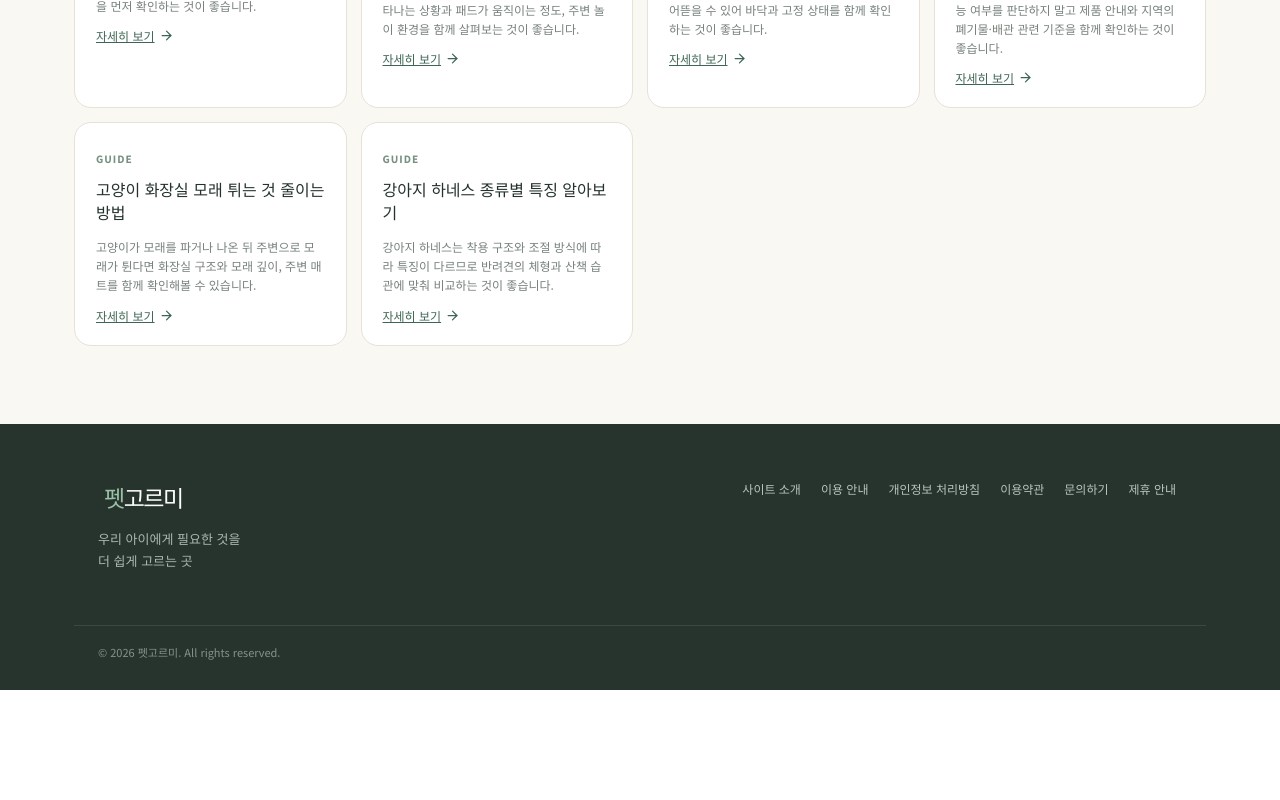
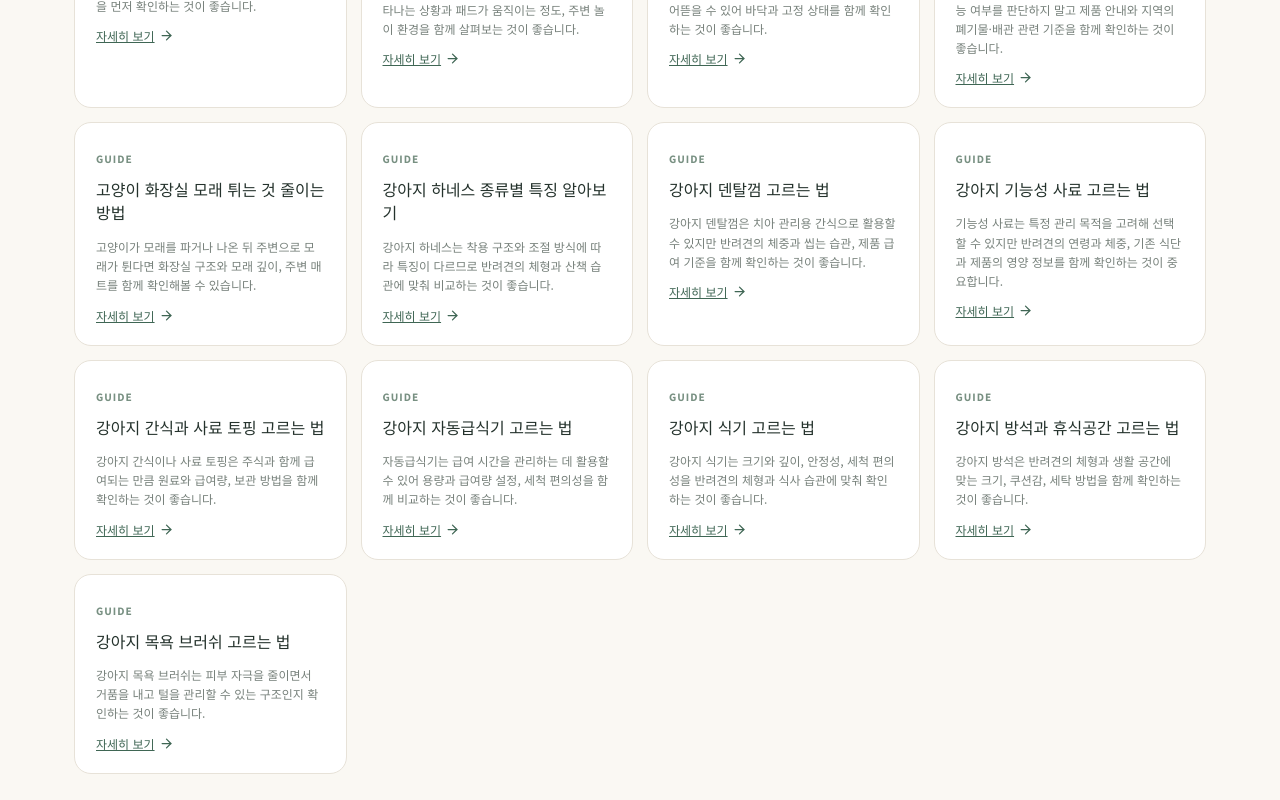
Before and after one commit to hosi4242/petgoreumi, a React (Vite) app: page / in a window 1280 px wide. Shown: the part 5660-6460 px from the top of the page. Before the commit the page ends 6350 px from the top, so only its background shows below. Built offline with nearby package versions, Linux system fonts and the light colour scheme.

Commit message:
반려생활 정보와 신규 강아지 상품 연결 가이드 추가

```diff
--- a/src/data.ts
+++ b/src/data.ts
@@ -101,5 +101,13 @@ export const guides = [
  ['강아지 배변패드 모서리 들뜸 줄이는 방법','배변패드 모서리가 들리면 강아지가 밟거나 물어뜯을 수 있어 바닥과 고정 상태를 함께 확인하는 것이 좋습니다.',['바닥의 먼지와 물기를 먼저 제거하기','고정용 배변판이나 논슬립 매트 활용하기','패드 교체 후 위치와 모서리 상태 확인하기'],'패드 모서리가 들뜨는 경우에는 바닥에 먼지나 물기가 없는지 먼저 확인하세요. 패드 자체가 얇거나 바닥과 마찰이 적다면 고정용 배변판이나 논슬립 매트를 함께 사용하는 방법을 고려할 수 있습니다. 교체할 때마다 패드가 한쪽으로 밀리지 않았는지 확인하고, 강아지가 모서리를 반복해서 건드린다면 주변 환경도 함께 살펴보세요.','배변패드 모서리가 자꾸 올라오면 어떻게 하나요? 바닥 상태를 확인한 뒤 패드 고정용 제품을 활용하고 교체 후 모서리가 평평하게 놓였는지 확인하세요.','배변패드는 흡수력뿐 아니라 사용 중 모서리가 들뜨지 않고 안정적으로 유지되는지도 확인하는 것이 좋습니다.'] as const,
  ['고양이 모래 변기에 버려도 되는지 확인하는 법','고양이 모래는 제품 종류만으로 변기 배출 가능 여부를 판단하지 말고 제품 안내와 지역의 폐기물·배관 관련 기준을 함께 확인하는 것이 좋습니다.',['제품 포장지의 폐기 안내 확인하기','사용한 모래의 재질과 배변물 포함 여부 확인하기','변기 배출 전 지역과 배관 조건 확인하기'],'고양이 모래를 변기에 버릴 수 있는지는 제품마다 안내가 다를 수 있습니다. 물에 잘 풀린다고 표시된 제품이라도 사용량이나 배관 환경에 따라 문제가 생길 수 있으므로 제품 설명을 먼저 확인하세요. 특히 배변물이 섞인 모래는 위생과 폐기물 처리 기준까지 함께 고려하고, 확실하지 않다면 변기에 임의로 버리지 않는 것이 안전합니다.','두부모래는 변기에 버려도 되나요? 제품마다 처리 방법이 다를 수 있으므로 포장지의 폐기 안내와 지역 기준을 먼저 확인하세요.','고양이 모래는 재질 이름만 보고 변기 배출 여부를 판단하지 말고 제품 안내와 지역 기준을 함께 확인하세요.'] as const,
  ['고양이 화장실 모래 튀는 것 줄이는 방법','고양이가 모래를 파거나 나온 뒤 주변으로 모래가 튄다면 화장실 구조와 모래 깊이, 주변 매트를 함께 확인해볼 수 있습니다.',['화장실 출입구와 구조 확인하기','모래 깊이를 제품·고양이 습관에 맞게 관리하기','화장실 앞 모래매트 활용하기'],'모래가 주변으로 많이 튄다면 화장실의 출입구 구조와 높이부터 살펴보세요. 고양이가 모래를 파고 덮는 과정에서 튀는 양은 화장실 형태와 사용 습관에 따라 달라질 수 있습니다. 화장실 앞에 모래매트를 두면 발에 묻어 나오는 모래를 줄이는 데 도움이 될 수 있고, 청소하기 쉬운 위치에 설치하면 관리도 편해집니다.','고양이 모래가 너무 많이 튀는데 어떻게 하나요? 화장실 구조와 출입구를 확인하고 앞쪽에 모래매트를 사용하는 방법을 고려해보세요.','고양이 화장실 주변의 모래는 화장실 구조, 모래 관리, 주변 매트를 함께 점검하면 관리 부담을 줄이는 데 도움이 됩니다.'] as const,
- ['강아지 하네스 종류별 특징 알아보기','강아지 하네스는 착용 구조와 조절 방식에 따라 특징이 다르므로 반려견의 체형과 산책 습관에 맞춰 비교하는 것이 좋습니다.',['착용 구조와 조절 범위 확인하기','가슴과 목 주변의 착용 방식 확인하기','산책 습관과 리드줄 연결 위치 비교하기'],'하네스는 제품마다 가슴을 감싸는 방식과 버클 위치, 조절 범위가 다릅니다. 따라서 단순히 종류 이름만 보고 선택하기보다 반려견의 체형과 산책 습관에 맞는지 확인하세요. 착용 후에는 움직임을 방해하지 않는지 살펴보고 리드줄 연결부와 버클이 제대로 고정되는지도 확인하는 것이 좋습니다.','강아지 하네스 종류는 어떻게 비교하나요? 착용 구조, 조절 범위, 리드줄 연결 위치와 반려견의 체형을 함께 비교하면 선택하기 쉽습니다.','강아지 하네스는 종류 이름보다 실제 착용 구조와 체형, 산책 습관에 맞는 조절 범위를 확인하는 것이 중요합니다.'] as const,
+ ['강아지 하네스 종류별 특징 알아보기','강아지 하네스는 착용 구조와 조절 방식에 따라 특징이 다르므로 반려견의 체형과 산책 습관에 맞춰 비교하는 것이 좋습니다.',['착용 구조와 조절 범위 확인하기','가슴과 목 주변의 착용 방식 확인하기','산책 습관과 리드줄 연결 위치 비교하기'],'하네스는 제품마다 가슴을 감싸는 방식과 버클 위치, 조절 범위가 다릅니다. 따라서 단순히 종류 이름만 보고 선택하기보다 반려견의 체형과 산책 습관에 맞는지 확인하세요. 착용 후에는 움직임을 방해하지 않는지 살펴보고 리드줄 연결부와 버클이 제대로 고정되는지도 확인하는 것이 좋습니다.','강아지 하네스 종류는 어떻게 비교하나요? 착용 구조, 조절 범위, 리드줄 연결 위치와 반려견의 체형을 함께 비교하면 선택하기 쉽습니다.','강아지 하네스는 종류 이름보다 실제 착용 구조와 체형, 산책 습관에 맞는 조절 범위를 확인하는 것이 중요합니다.'] as const,,
+ ['강아지 덴탈껌 고르는 법','강아지 덴탈껌은 치아 관리용 간식으로 활용할 수 있지만 반려견의 체중과 씹는 습관, 제품 급여 기준을 함께 확인하는 것이 좋습니다.',['반려견 체중에 맞는 제품 크기 확인하기','하루 급여량과 급여 방법 확인하기','단단함과 씹는 습관이 맞는지 확인하기'],'덴탈껌은 제품마다 크기와 형태, 권장 급여량이 다릅니다. 치아 관리에 활용하려는 경우에도 기존 간식과 전체 급여량을 함께 고려하고, 반려견이 너무 큰 조각을 삼키지 않도록 제품 안내에 맞춰 급여하는 것이 좋습니다.','덴탈껌은 아무 제품이나 사용하면 되나요? 반려견의 체중과 씹는 습관, 제품별 급여 기준을 먼저 확인하세요.','덴탈껌은 치아 관리 목적뿐 아니라 크기와 급여량, 씹는 습관까지 함께 비교하는 것이 좋습니다.'] as const,
+ ['강아지 기능성 사료 고르는 법','기능성 사료는 특정 관리 목적을 고려해 선택할 수 있지만 반려견의 연령과 체중, 기존 식단과 제품의 영양 정보를 함께 확인하는 것이 중요합니다.',['연령과 체중에 맞는 급여량 확인하기','원료와 영양 성분 비교하기','기존 사료에서 변경할 때 급여 전환 방법 확인하기'],'기능성 사료를 비교할 때는 제품 이름의 기능성 표현만 보기보다 실제 원료와 영양 성분, 급여 기준을 확인하는 것이 좋습니다. 기존 사료를 바꾸는 경우에는 제품 안내에 따라 급여량과 전환 방법을 살펴보고, 특정 건강 문제를 관리하려는 경우에는 수의사 상담이 필요한지 함께 확인하세요.','기능성 사료는 일반 사료보다 무조건 좋은가요? 목적과 반려견의 상태, 제품 성분과 급여 기준이 다르므로 필요한 관리 목적에 맞춰 비교하세요.','기능성 사료는 특정 목적만 보고 고르기보다 반려견의 상태와 영양 성분, 급여 기준을 함께 확인하세요.'] as const,
+ ['강아지 간식과 사료 토핑 고르는 법','강아지 간식이나 사료 토핑은 주식과 함께 급여되는 만큼 원료와 급여량, 보관 방법을 함께 확인하는 것이 좋습니다.',['반려견 체중에 맞는 급여량 확인하기','원료와 알레르기 유발 가능 원료 확인하기','개봉 후 보관과 급여 방법 확인하기'],'간식과 토핑을 선택할 때는 맛이나 형태뿐 아니라 하루 전체 섭취량을 함께 고려하는 것이 좋습니다. 특히 사료 토핑용 제품은 주식의 일부를 대체하는지 단순 기호성 보조인지 제품 안내를 확인하고, 기존 간식과 중복되지 않도록 급여량을 조절하세요.','사료를 잘 먹지 않을 때 토핑을 계속 사용해도 되나요? 제품의 급여 기준과 반려견의 전체 식단을 확인하고, 식욕 저하가 지속되면 원인을 확인하는 것이 좋습니다.','간식과 토핑은 기호성뿐 아니라 전체 급여량과 원료, 보관 방법까지 함께 확인하는 것이 좋습니다.'] as const,
+ ['강아지 자동급식기 고르는 법','자동급식기는 급여 시간을 관리하는 데 활용할 수 있어 용량과 급여량 설정, 세척 편의성을 함께 비교하는 것이 좋습니다.',['하루 급여량에 맞는 용량 확인하기','급여 시간과 횟수 설정 방식 확인하기','분리 세척과 사료 보관 구조 확인하기'],'자동급식기를 고를 때는 단순히 용량만 비교하기보다 한 번에 나오는 양을 얼마나 세밀하게 설정할 수 있는지, 원하는 시간에 반복 급여가 가능한지 확인하세요. 사료통과 급여부를 분리해 세척할 수 있는지도 장기간 사용에서 중요한 기준입니다.','자동급식기는 큰 용량일수록 좋은가요? 반려동물의 하루 급여량과 사용 빈도, 설치 공간에 맞는 용량을 비교하는 것이 좋습니다.','자동급식기는 용량, 급여 설정, 세척 편의성과 사료 보관 구조를 함께 비교하세요.'] as const,
+ ['강아지 식기 고르는 법','강아지 식기는 크기와 깊이, 안정성, 세척 편의성을 반려견의 체형과 식사 습관에 맞춰 확인하는 것이 좋습니다.',['반려견 체형에 맞는 지름과 깊이 확인하기','미끄러짐과 바닥 안정성 확인하기','세척과 건조가 편한 구조인지 확인하기'],'식기는 반려견이 편하게 먹을 수 있는 크기인지 먼저 확인하고, 바닥에서 쉽게 밀리지 않는지도 살펴보세요. 스테인리스처럼 관리가 쉬운 소재라도 제품별 구조와 마감이 다를 수 있으므로 세척과 건조가 편한지 함께 비교하는 것이 좋습니다.','식기는 큰 것이 좋은가요? 반려견의 체형과 식사 방식에 맞는 크기와 깊이를 확인하는 것이 중요합니다.','강아지 식기는 크기와 안정성, 세척 편의성을 함께 확인하면 일상적인 관리가 편해집니다.'] as const,
+ ['강아지 방석과 휴식공간 고르는 법','강아지 방석은 반려견의 체형과 생활 공간에 맞는 크기, 쿠션감, 세탁 방법을 함께 확인하는 것이 좋습니다.',['반려견이 편하게 누울 수 있는 크기 확인하기','쿠션 두께와 형태 유지 정도 확인하기','커버 또는 본체 세탁 방법 확인하기'],'방석은 반려견이 몸을 충분히 펼칠 수 있는 크기인지 먼저 확인하고, 자주 세탁해야 하는 생활환경이라면 세탁 방법도 함께 살펴보세요. 계절에 따라 통풍이나 보온성이 달라질 수 있으므로 설치 공간과 사용 시기를 고려해 비교하는 것이 좋습니다.','방석은 푹신할수록 좋은가요? 반려견의 체형과 습관, 제품의 쿠션 구조와 관리 방법을 함께 확인하세요.','강아지 방석은 크기와 쿠션감뿐 아니라 세탁과 설치 공간까지 함께 비교하는 것이 좋습니다.'] as const,
+ ['강아지 목욕 브러쉬 고르는 법','강아지 목욕 브러쉬는 피부 자극을 줄이면서 거품을 내고 털을 관리할 수 있는 구조인지 확인하는 것이 좋습니다.',['브러쉬 돌기와 소재가 피부에 자극을 주지 않는지 확인하기','손에 잡기 편한 크기와 그립 확인하기','사용 후 세척과 건조 방법 확인하기'],'목욕 브러쉬는 제품마다 돌기의 길이와 소재, 손잡이 구조가 다릅니다. 반려견의 피부 상태와 털 길이를 고려해 사용하기 편한 제품인지 확인하고, 사용 후에는 브러쉬 사이에 남은 샴푸나 털을 충분히 제거할 수 있는지도 살펴보세요.','목욕 브러쉬는 돌기가 단단할수록 좋은가요? 반려견의 피부와 털 상태에 맞는 자극 정도와 사용감을 확인하는 것이 좋습니다.','강아지 목욕 브러쉬는 피부 자극, 그립감, 세척과 건조 편의성을 함께 비교하세요.'] as const
+
 ] as const
```
